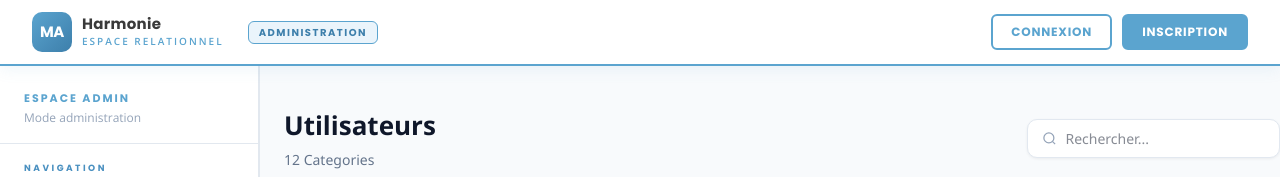
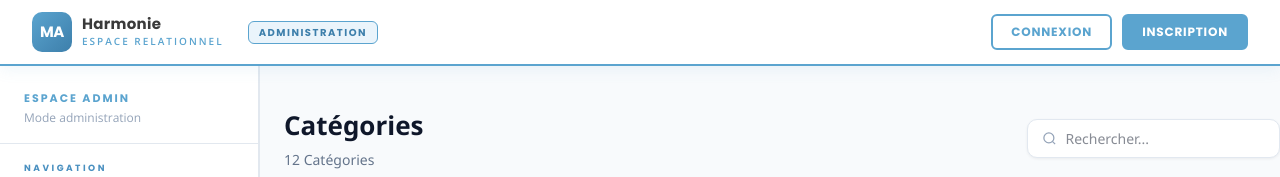
Before and after one commit to cesi-2025/grp2-ressources-relationnelles, a Next.js app in the folder apps/web/: page /administration/categorie in a window 1280 px wide. Shown: the top 177 px of the page. Built offline with nearby package versions, Linux system fonts and the light colour scheme.

Commit message:
fix(web-admin): corriger libellés et état vide des catégories

```diff
--- a/apps/web/src/app/administration/categorie/page.tsx
+++ b/apps/web/src/app/administration/categorie/page.tsx
@@ -46,9 +46,9 @@ export default function RessourcesPage() {
         {/* En-tête */}
         <div style={{ display: "flex", justifyContent: "space-between", alignItems: "center", marginBottom: 24 }}>
           <div>
-            <h1 style={{ margin: 0, fontSize: 26, fontWeight: 800, color: "#0f172a" }}>Utilisateurs</h1>
+            <h1 style={{ margin: 0, fontSize: 26, fontWeight: 800, color: "#0f172a" }}>Catégories</h1>
             <p style={{ margin: "4px 0 0", color: "#64748b", fontSize: 14 }}>
-              {filtered.length} Categorie{filtered.length > 1 ? "s" : ""}
+              {filtered.length} Catégorie{filtered.length > 1 ? "s" : ""}
             </p>
           </div>
 
@@ -156,8 +156,8 @@ export default function RessourcesPage() {
 
               {filtered.length === 0 && (
                 <tr>
-                  <td colSpan={6} style={{ padding: 48, textAlign: "center", color: "#94a3b8", fontSize: 14 }}>
-                    Aucun utilisateur trouvé.
+                  <td colSpan={3} style={{ padding: 48, textAlign: "center", color: "#94a3b8", fontSize: 14 }}>
+                    Aucune catégorie trouvée.
                   </td>
                 </tr>
               )}
```
